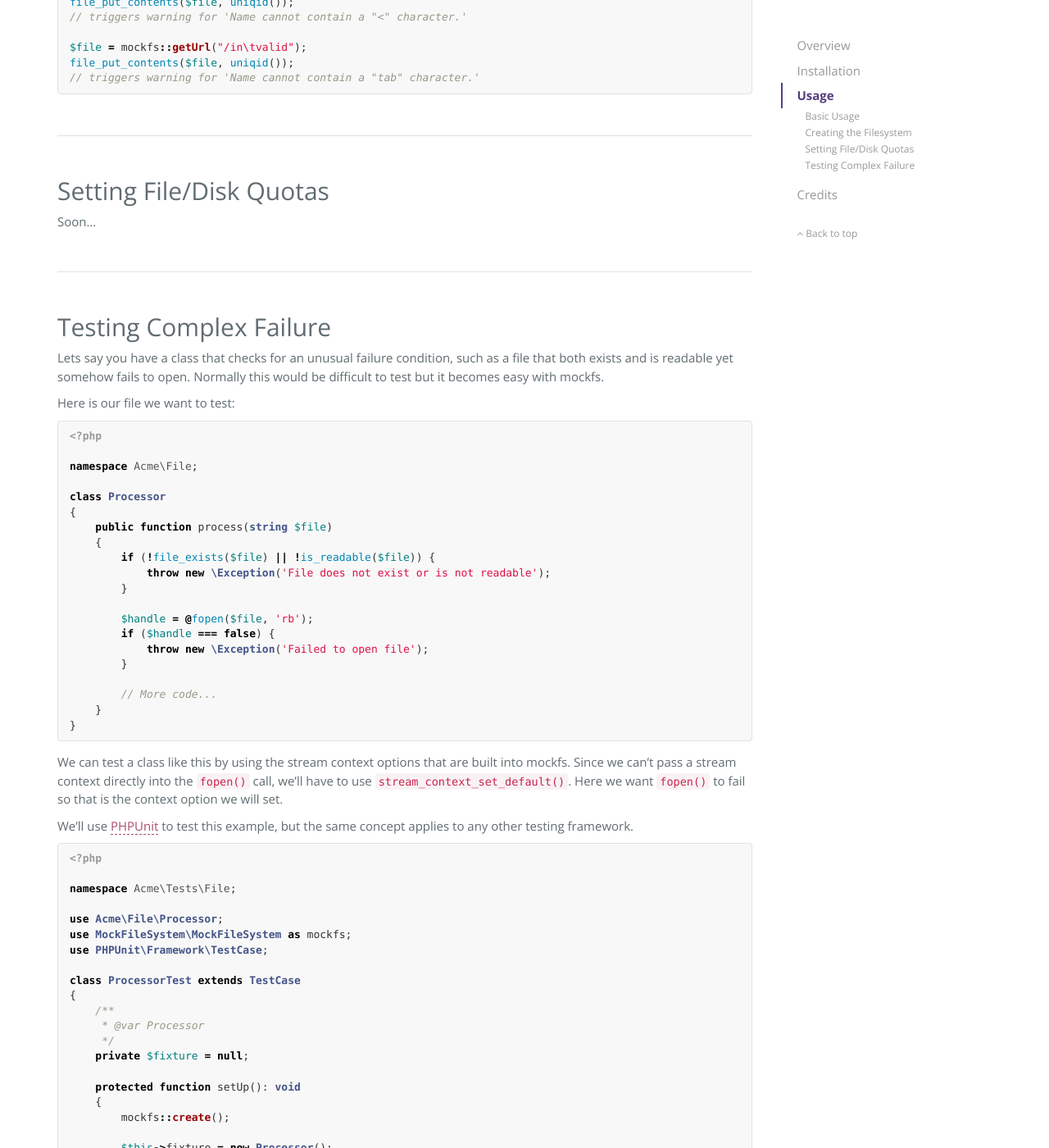
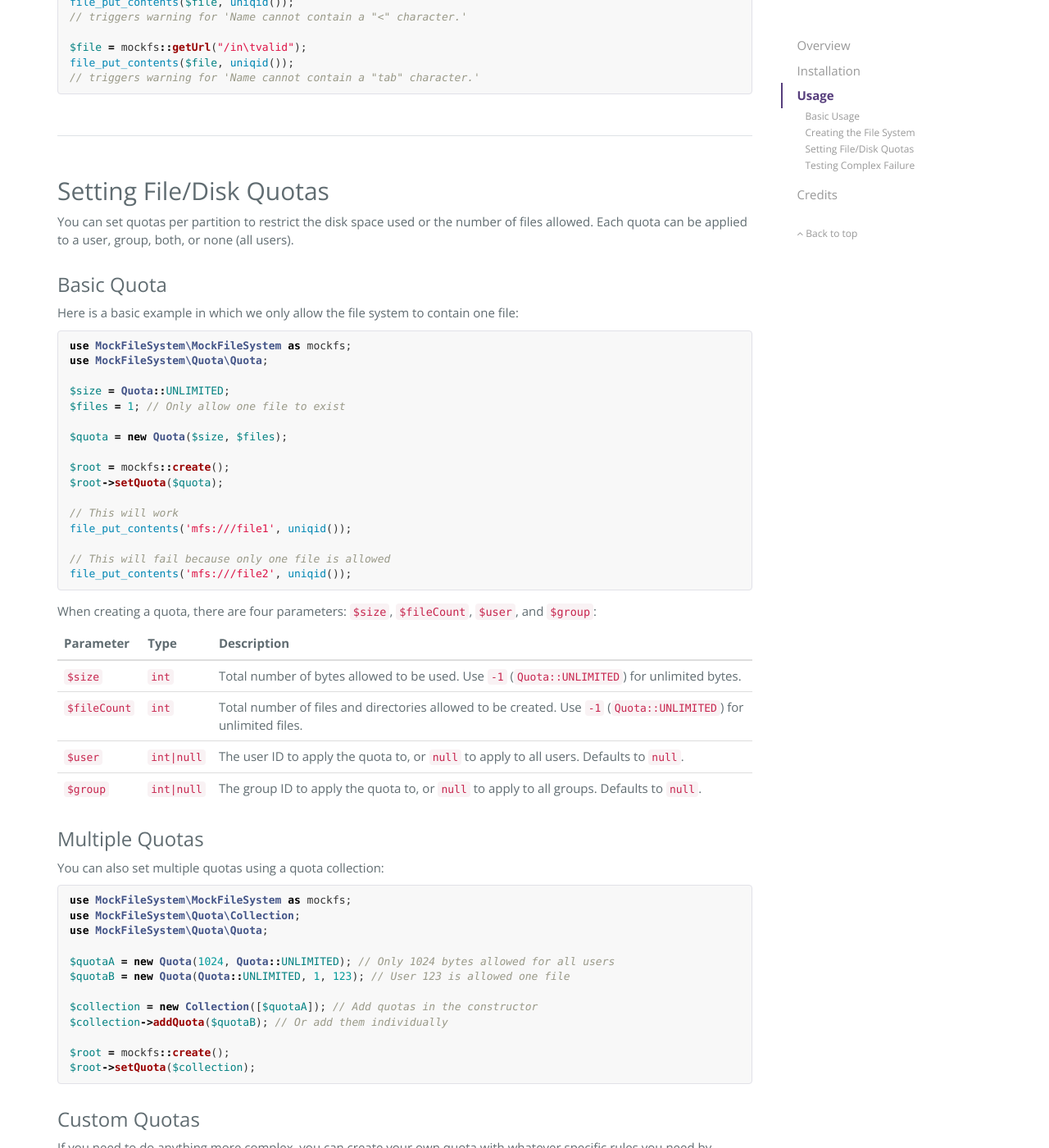
Before and after one commit to bizurkur/mockfs, a Jekyll site: the page built from docs/pages/03-usage.md, in a window 1280 px wide and 1400 px high, scrolled down 3579 px. Shown: the whole window at 82% size. Built offline with Jekyll 4.4.1, drawn with Linux system fonts in a browser that asks for light colours; nearby versions of some CDN libraries; some of the changed text lies outside the part shown.

Commit message:
Add quota docs

````diff
--- a/docs/pages/03-usage.md
+++ b/docs/pages/03-usage.md
@@ -25,7 +25,7 @@ chmod($file, 0600);
 ```
 
 
-## Creating the Filesystem
+## Creating the File System
 
 The starting point for all mockfs usage is the `mockfs::create()` method. This method allows you to set the name of the first partition, the permissions it has, and any configuration settings the file system should follow.
 
@@ -97,9 +97,9 @@ use MockFileSystem\MockFileSystem as mockfs;
 
 $root = mockfs::create('', null, ['ignoreCase' => true]);
 
-file_put_contents($root->getUrl().'test.txt'), 'some data');
+file_put_contents($root->getUrl().'test.txt', 'some data');
 
-$data = file_get_contents($root->getUrl().'TeST.txt'));
+$data = file_get_contents($root->getUrl().'TeST.txt');
 var_dump($data);
 // outputs "some data"
 ```
@@ -176,7 +176,82 @@ file_put_contents($file, uniqid());
 
 ## Setting File/Disk Quotas
 
-Soon...
+You can set quotas per partition to restrict the disk space used or the number of files allowed. Each quota can be applied to a user, group, both, or none (all users).
+
+
+### Basic Quota
+
+Here is a basic example in which we only allow the file system to contain one file:
+
+```php
+use MockFileSystem\MockFileSystem as mockfs;
+use MockFileSystem\Quota\Quota;
+
+$size = Quota::UNLIMITED;
+$files = 1; // Only allow one file to exist
+
+$quota = new Quota($size, $files);
+
+$root = mockfs::create();
+$root->setQuota($quota);
+
+// This will work
+file_put_contents('mfs:///file1', uniqid());
+
+// This will fail because only one file is allowed
+file_put_contents('mfs:///file2', uniqid());
+```
+
+When creating a quota, there are four parameters: `$size`, `$fileCount`, `$user`, and `$group`:
+
+{:.table}
+| Parameter | Type | Description |
+| ----- | ---- | ----------- |
+| `$size` | `int` | Total number of bytes allowed to be used. Use `-1` (`Quota::UNLIMITED`) for unlimited bytes. |
+| `$fileCount` | `int` | Total number of files and directories allowed to be created. Use `-1` (`Quota::UNLIMITED`) for unlimited files. |
+| `$user` | `int|null` | The user ID to apply the quota to, or `null` to apply to all users. Defaults to `null`. |
+| `$group` | `int|null` | The group ID to apply the quota to, or `null` to apply to all groups. Defaults to `null`. |
+
+
+### Multiple Quotas
+
+You can also set multiple quotas using a quota collection:
+
+```php
+use MockFileSystem\MockFileSystem as mockfs;
+use MockFileSystem\Quota\Collection;
+use MockFileSystem\Quota\Quota;
+
+$quotaA = new Quota(1024, Quota::UNLIMITED); // Only 1024 bytes allowed for all users
+$quotaB = new Quota(Quota::UNLIMITED, 1, 123); // User 123 is allowed one file
+
+$collection = new Collection([$quotaA]); // Add quotas in the constructor
+$collection->addQuota($quotaB); // Or add them individually
+
+$root = mockfs::create();
+$root->setQuota($collection);
+```
+
+
+### Custom Quotas
+
+If you need to do anything more complex, you can create your own quota with whatever specific rules you need by implementing `MockFileSystem\Quota\QuotaInterface`.
+
+```php
+use MockFileSystem\MockFileSystem as mockfs;
+use MockFileSystem\Quota\QuotaInterface;
+
+class MyQuota implements QuotaInterface
+{
+    // ...
+}
+
+$root = mockfs::create();
+$root->setQuota(new MyQuota());
+
+```
+
+
 
 
 ## Testing Complex Failure
````
